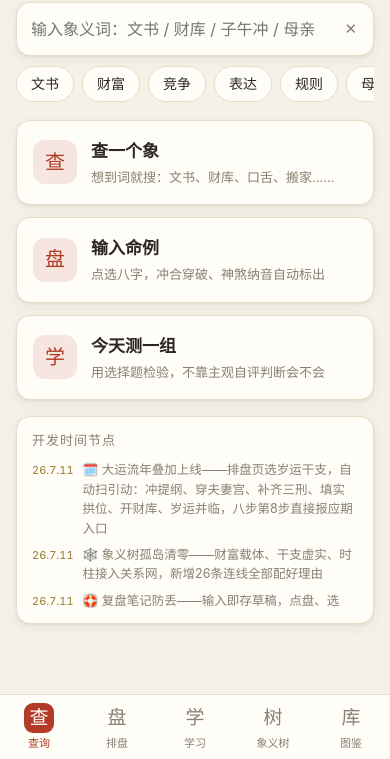
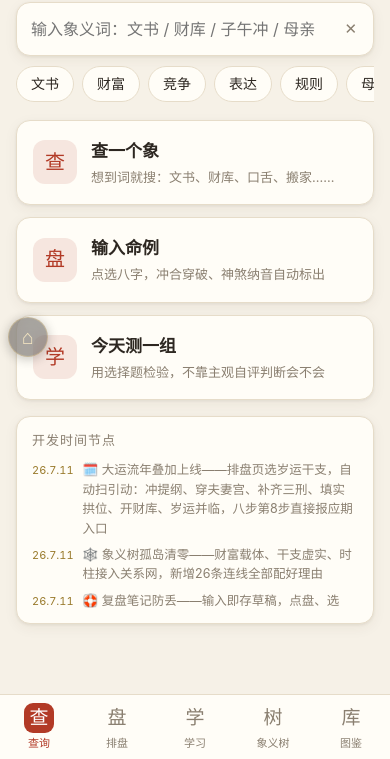
Before and after one commit to NeverGiveUp0618/bazi-xiangfa, a plain HTML site: page bazi_xiangyi_site/mobile/index.html in a window 390 px wide. Shown: the part 85-844 px from the top of the page. Drawn offline with Linux system fonts and the light colour scheme.

Commit message:
返回首页按钮改注入到真正部署的mobile/desktop页
Co-Authored-By: Claude Opus 4.8 <noreply@anthropic.com>

```diff
--- a/bazi_xiangyi_site/mobile/index.html
+++ b/bazi_xiangyi_site/mobile/index.html
@@ -101,5 +101,7 @@
 
   <script src="data.js"></script>
   <script src="app.js"></script>
+<!-- 返回五术堂首页 · portal -->
+<a href="https://nevergiveup0618.github.io/all-project/" id="wst-home-portal" aria-label="返回首页" title="返回首页" style="position:fixed;left:8px;top:50%;transform:translateY(-50%);z-index:2147483000;width:40px;height:40px;display:flex;align-items:center;justify-content:center;font-size:20px;line-height:1;color:#f0d9a0;text-decoration:none;background:rgba(20,16,12,.62);-webkit-backdrop-filter:blur(6px);backdrop-filter:blur(6px);border:1px solid rgba(201,167,95,.5);border-radius:50%;box-shadow:0 2px 12px rgba(0,0,0,.4);opacity:.6;transition:opacity .2s;" onmouseover="this.style.opacity=1" onmouseout="this.style.opacity=.6" ontouchstart="this.style.opacity=1">&#8962;</a>
 </body>
 </html>
```
Also changed, not shown: bazi_xiangyi_site/desktop/index.html (+2 -0 lines), index.html (+0 -2 lines).
